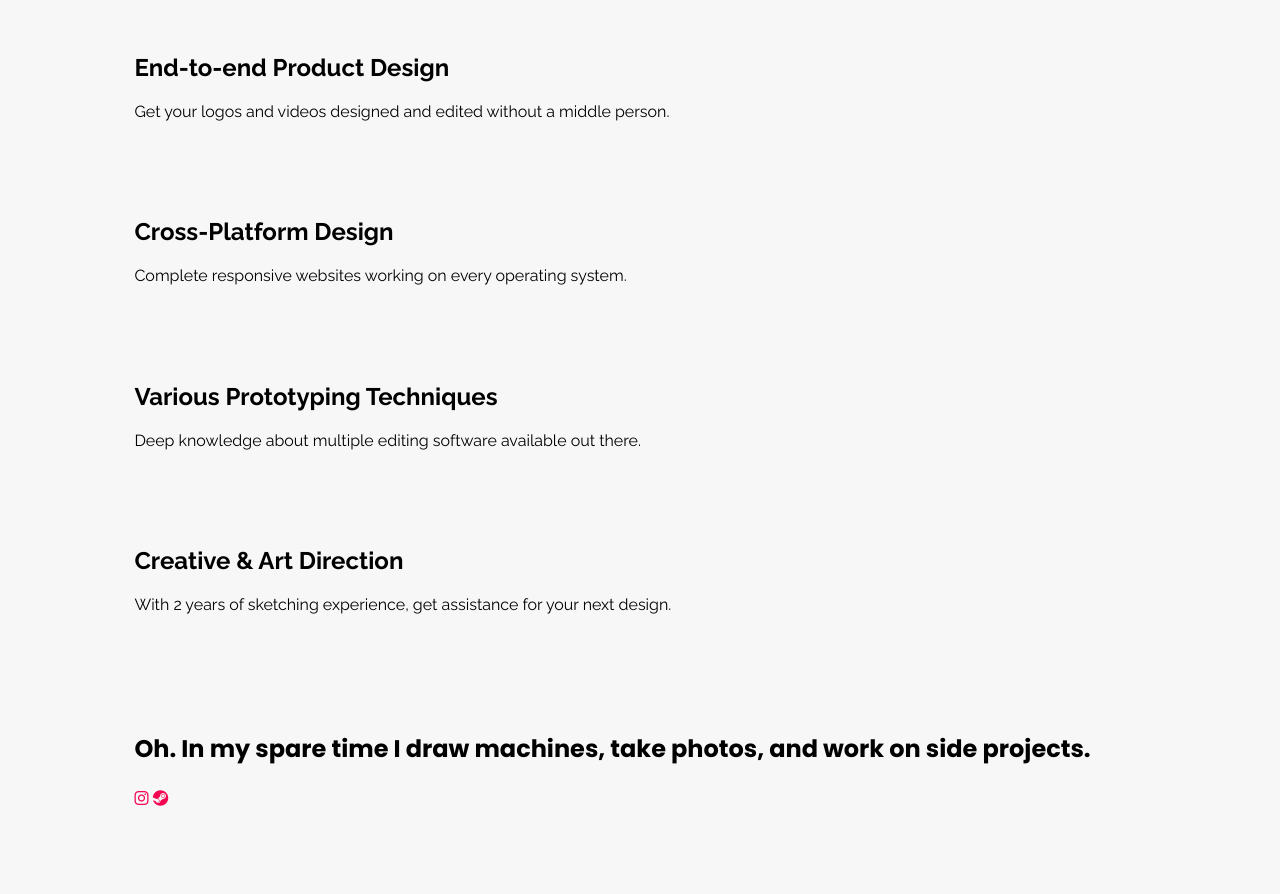
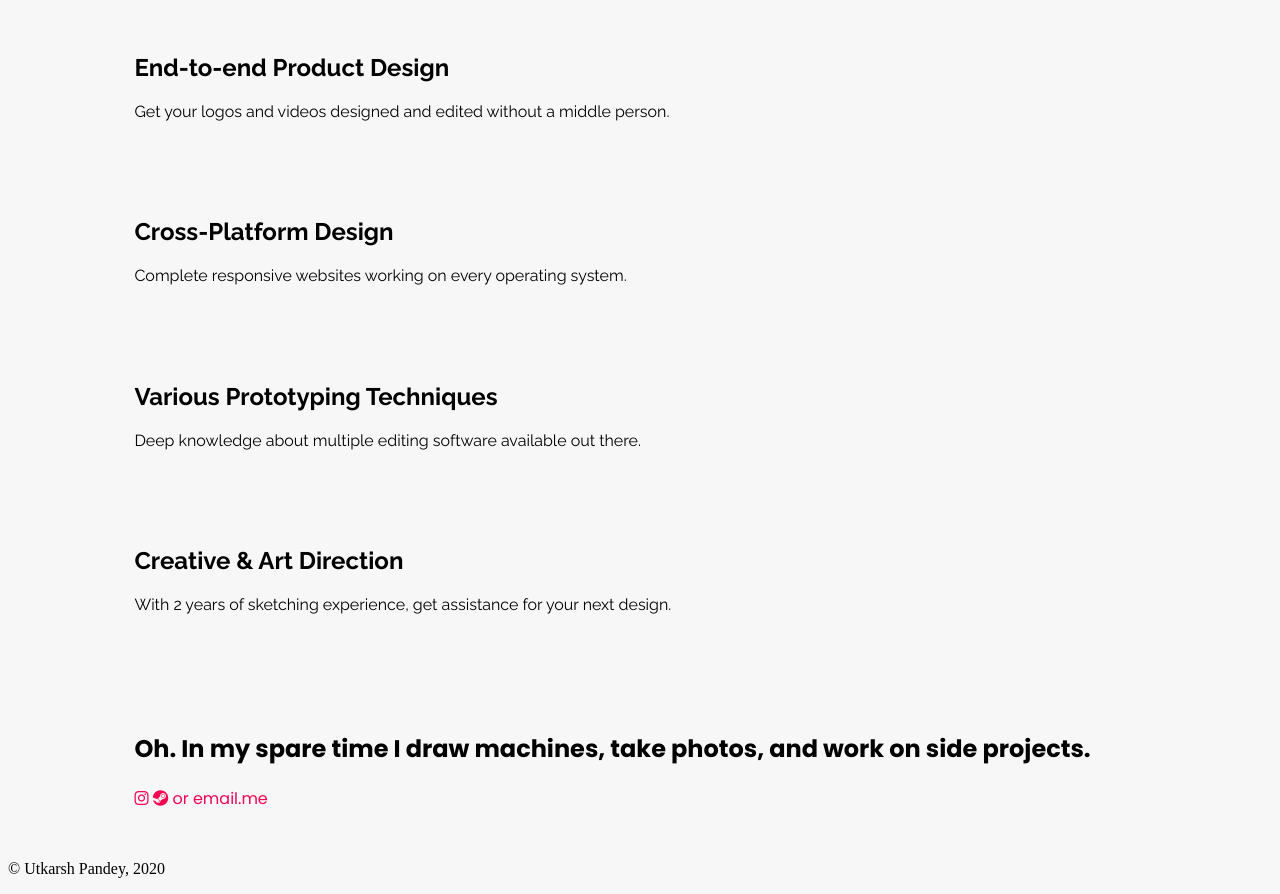
Before and after one commit to utkarsh125/portfolio, a plain HTML site: page index.html in a window 1280 px wide. Shown: the part 956-1850 px from the top of the page. Before the commit the page ends 1808 px from the top, so only its background shows below. Drawn offline with Linux system fonts and the light colour scheme.

Commit message:
Update index.html

```diff
--- a/index.html
+++ b/index.html
@@ -106,9 +106,15 @@
         <tr>
           <a class="icon" href="https://www.instagram.com/utcurse.exe"> <i class="fab fa-instagram"></i> </a>
           <a class="icon" href="https://www.steamcommunity.com/id/utwolf"> <i class="fab fa-steam"></i> </a>
+          <a class="icon" href="mailto:utk2665@gmail.com">or email.me</a>
         </tr>
 
       </th>
+    </table>
+  </section>
+
+  <section id="ending">
+    <p>© Utkarsh Pandey, 2020</p>
   </section>
 </body>
 
```
